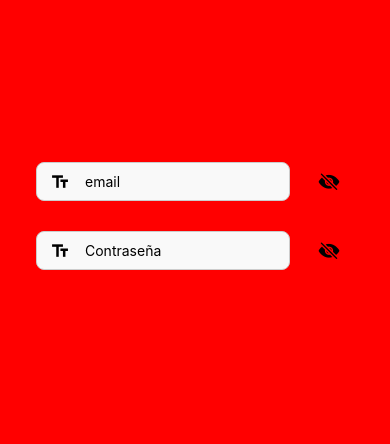
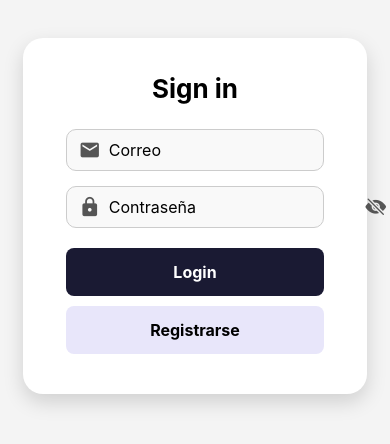
Before and after one commit to CristhianAlv-ing/ProyectoClase, a React Native app in the folder MyBeautySalon/: screen / in a window 390 px wide. Shown: the part 206-650 px from the top of the page. Built offline with nearby package versions, Linux system fonts and the light colour scheme.

Commit message:
Corrigiendo Login

```diff
--- a/MyBeautySalon/App.tsx
+++ b/MyBeautySalon/App.tsx
@@ -6,31 +6,71 @@ import { useState } from 'react';
 
 export default function App() {
   const [email, setEmail] = useState('');
+  const [password, setPassword] = useState('');
+  const [errors, setErrors] = useState({ email: '', password: '' });
+
+  const handleLogin = () => {
+    let tempErrors = { email: '', password: '' };
+
+    if (!email) tempErrors.email = 'Este campo es obligatorio';
+    else if (!/\S+@\S+\.\S+/.test(email)) tempErrors.email = 'Correo inválido';
+    if (!password) tempErrors.password = 'Este campo es obligatorio';
+
+    setErrors(tempErrors);
+  };
 
   return (
     <View style={styles.container}>
+      <View style={styles.card}>
+        <Text style={styles.title}>Sign in</Text>
 
-        <CustomInput value={'email'} placeholder={'Correo'} onChange={setEmail}
+        <CustomInput
+          type="email"
+          value={email}
+          placeholder="Correo"
+          onChange={setEmail}
+          error={errors.email}
         />
-        <CustomInput value={''} placeholder={'Contraseña'} onChange={function (text: string): void {
-        } }
+        <CustomInput
+          type="password"
+          value={password}
+          placeholder="Contraseña"
+          onChange={setPassword}
+          error={errors.password}
         />
+
+        <CustomButton title="Login" onPress={handleLogin} variant="primary" />
+        <CustomButton title="Registrarse" onPress={() => {}} variant="secondary" />
+      </View>
+      <StatusBar style="auto" />
     </View>
   );
 }
-
 const styles = StyleSheet.create({
   container: {
-    //Habilita uso de Flexbox para distribución de espacio
     flex: 1,
-    //Distribución en el eje horizontal
+    justifyContent: 'center',
     alignItems: 'center',
-    //Alineación en el eje vertical
-    justifyContent: 'center',
-    padding: 20,
-    backgroundColor: 'red',
+    backgroundColor: '#f4f4f4',
   },
-  content:{
-    color: '#fff',
-  }
+  card: {
+    backgroundColor: '#fff',
+    borderRadius: 20,
+    paddingVertical: 35,
+    paddingHorizontal: 28,
+    width: '88%',
+    maxWidth: 380,
+    alignItems: 'center', // 🔹 centra internamente el contenido
+    shadowColor: '#000',
+    shadowOffset: { width: 0, height: 8 },
+    shadowOpacity: 0.15,
+    shadowRadius: 20,
+    elevation: 12,
+  },
+  title: {
+    fontSize: 26,
+    fontWeight: '700',
+    textAlign: 'center',
+    marginBottom: 25,
+  },
 });
--- a/MyBeautySalon/src/components/CustomButton.tsx
+++ b/MyBeautySalon/src/components/CustomButton.tsx
@@ -3,37 +3,32 @@ import { Text, View, TouchableOpacity, StyleSheet } from "react-native";
 type Props = {
   title: string;
   onPress: () => void;
-    variant?: "primary" | "secondary" | "tertiary";
+  variant?: "primary" | "secondary";
 };
 
-export default function CustomButton({title, onPress, variant = "primary"}: Props){
+export default function CustomButton({ title, onPress, variant = "primary" }: Props) {
   const styles = getStyles(variant);
 
-    return(
-        <View>
-
+  return (
+    <View style={{ width: '90%', marginVertical: 5 }}>
       <TouchableOpacity style={styles.button} onPress={onPress}>
-                <Text style={styles.buttonTitle}> {title} </Text>
+        <Text style={styles.buttonTitle}>{title}</Text>
       </TouchableOpacity>
-
     </View>
   );
 }
 
-const getStyles = ( variant: 'primary' | 'secondary' | 'tertiary') =>
-    StyleSheet.create(
-    {
-        button:{
-            borderColor: "#000",
-            borderRadius: 6,
-            padding: 12,
-            backgroundColor: variant === "primary" ? '#523954' :
-                                variant === "secondary" ? '#E3DBDB' :
-                                '#dfdff7'
+const getStyles = (variant: 'primary' | 'secondary') =>
+  StyleSheet.create({
+    button: {
+      borderRadius: 8,
+      paddingVertical: 14,
+      alignItems: 'center',
+      backgroundColor: variant === "primary" ? '#1A1A33' : '#E8E6FA',
     },
-        buttonTitle:{
-            color: 'white',
-            fontWeight: 'bold'
-        }
-    }
- )
+    buttonTitle: {
+      color: variant === "primary" ? '#fff' : '#000',
+      fontWeight: 'bold',
+      fontSize: 16,
+    },
+  });
--- a/MyBeautySalon/src/components/CustomInput.tsx
+++ b/MyBeautySalon/src/components/CustomInput.tsx
@@ -1,68 +1,74 @@
 import { Ionicons, MaterialIcons } from "@expo/vector-icons";
 import { useState } from "react";
-import { Button, Text, TextInput, Touchable, TouchableOpacity, View, StyleSheet } from "react-native";
+import { Text, TextInput, TouchableOpacity, View, StyleSheet } from "react-native";
 
 type Props = {
   type?: 'text' | 'email' | 'password' | 'number';
   value: string;
   placeholder: string;
   onChange: (text: string) => void;
-    required? : boolean;
-}
-export default function CustomInput ({type = "text", required, value, placeholder, onChange} : Props){
-    const [isSecureText, SetIsSecureText] = useState(type === "password");
+  required?: boolean;
+  error?: string;
+};
+
+export default function CustomInput({ type = "text", value, placeholder, onChange, error }: Props) {
+  const [isSecureText, setIsSecureText] = useState(type === "password");
 
   const icon = type === 'email' ? 'email' :
-                    type === 'password' ? 'lock-closed-outline' : 'text-fields'
-    return(
-        //wrapper
+               type === 'password' ? 'lock' : 'text-fields';
+
+  return (
     <View style={styles.wrapper}>
-            <View style ={styles.inputContainer}>
-                <MaterialIcons name={icon as any} size={20} color="#000000" />
+      <View style={[
+        styles.inputContainer,
+        error ? styles.inputError : null
+      ]}>
+        <MaterialIcons name={icon as any} size={22} color="#555" />
         <TextInput
           placeholder={placeholder}
           value={value}
           onChangeText={onChange}
-                onBlur={()=>{}}
           secureTextEntry={isSecureText}
           style={styles.input}
         />
-
-                <TouchableOpacity
-                    onPress={
-                        ()=>{
-                            SetIsSecureText(isSecureText);
-                        }
-                    }
-                >
-                    <Ionicons name={isSecureText ? 'eye' : 'eye-off'} size={22} />
+        {type === 'password' && (
+          <TouchableOpacity onPress={() => setIsSecureText(!isSecureText)}>
+            <Ionicons name={isSecureText ? 'eye-off' : 'eye'} size={22} color="#555" />
           </TouchableOpacity>
+        )}
       </View>
+      {error && <Text style={styles.errorText}>{error}</Text>}
     </View>
-
-    )
+  );
 }
 
 const styles = StyleSheet.create({
   wrapper: {
-        padding: 15,
+    width: '90%',
+    marginBottom: 15,
   },
-    //Distribución de Componentes
   inputContainer: {
     flexDirection: 'row',
-
-        //Estilización de Input
     alignItems: 'center',
-        borderWidth: 1,
+    borderWidth: 1.5,
     borderColor: '#ccc',
-        borderRadius: 8,
-        paddingHorizontal: 13,
+    borderRadius: 10,
+    paddingHorizontal: 12,
     backgroundColor: '#f9f9f9',
-        width:'80%',
   },
   input: {
-            //Agregando espacio al componente input nativo
+    flex: 1,
     paddingVertical: 10,
-            paddingHorizontal: 15,
-        }
-})
+    paddingHorizontal: 8,
+    fontSize: 16,
+  },
+  inputError: {
+    borderColor: 'red',
+  },
+  errorText: {
+    color: 'red',
+    fontSize: 13,
+    marginTop: 5,
+    marginLeft: 5,
+  },
+});
```
Lines whose indentation alone changed are shown as unchanged.
